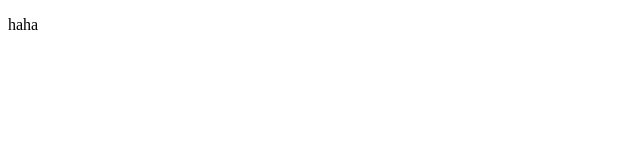
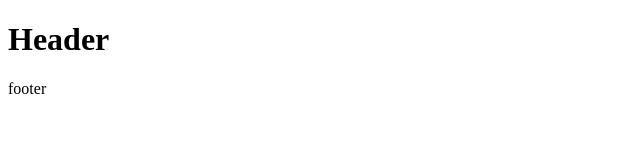
Before and after one commit to vihao-chay/buoi20github, a plain HTML site: page index.html in a window 1280 px wide. Shown: the whole page, without its empty margins (0-640 px from the left). Drawn offline with Linux system fonts and the light colour scheme.

Commit message:
done header footer

```diff
--- a/index.html
+++ b/index.html
@@ -6,6 +6,9 @@
     <title>Document</title>
 </head>
 <body>
-    <p>haha</p>
+    <h1>Header</h1>
+    <footer>
+        <p>footer</p>
+    </footer>
 </body>
 </html>
```
